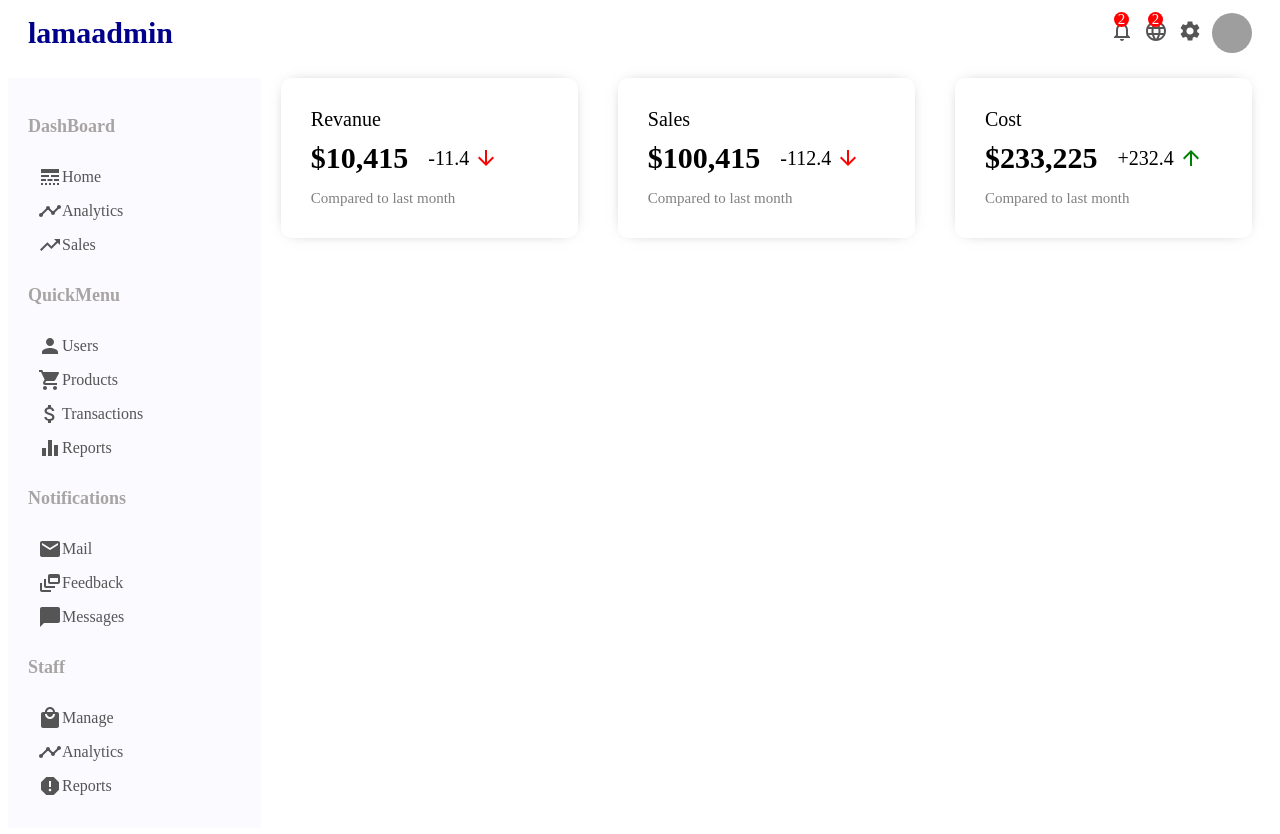
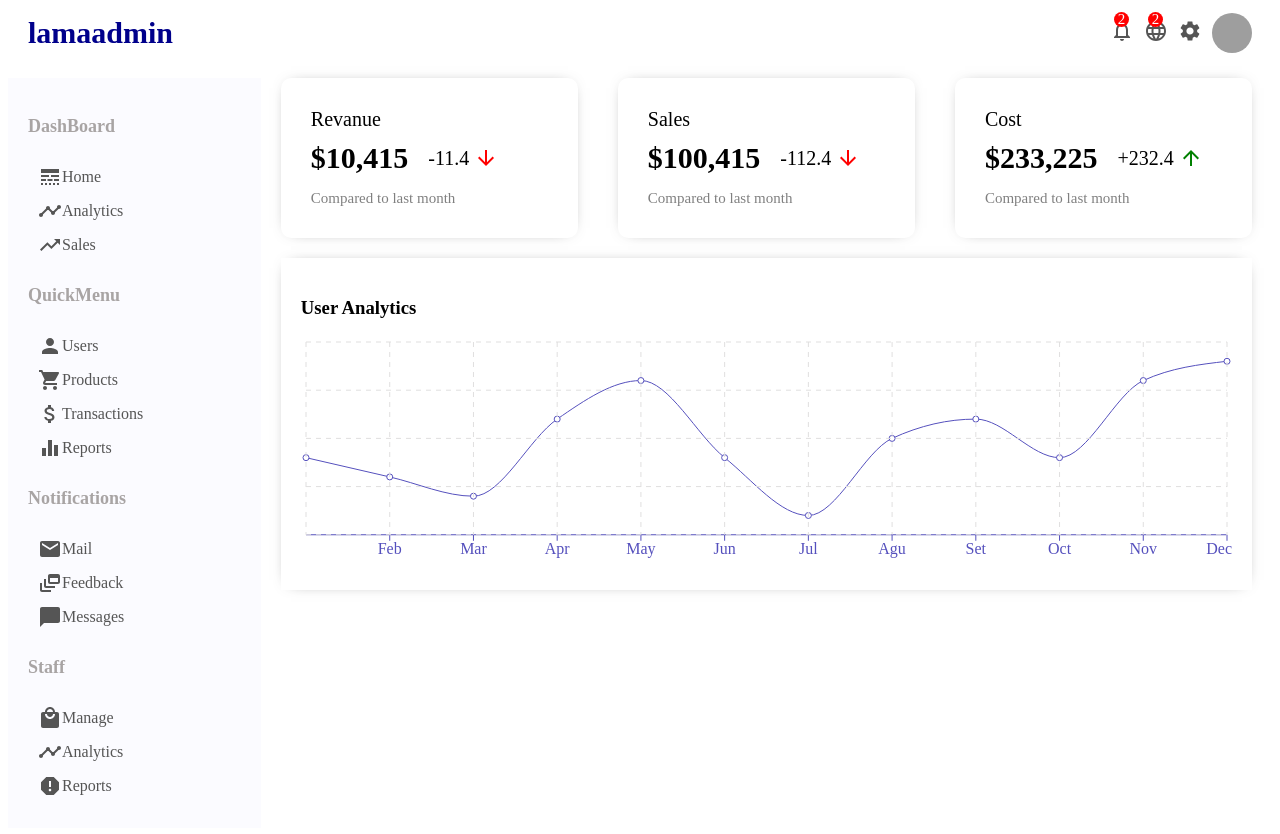
Before and after one commit to HenriqueCeZ/DashBoard-React, a React (Create React App) app: page / in a window 1280 px wide. Shown: the top 834 px of the page. Built offline with nearby package versions, Linux system fonts and the light colour scheme; grey boxes are pictures that could not be loaded.

Commit message:
DummyData and Chart component is ready

```diff
--- /dev/null
+++ b/src/DummyData.js
@@ -0,0 +1,63 @@
+export const userData = [
+    {
+      name: "Jan",
+      "Active User": 4000,
+
+    },
+    {
+        name: "Feb",
+        "Active User": 3000,
+
+      },
+      {
+        name: "Mar",
+        "Active User": 2000,
+
+      },
+      {
+        name: "Apr",
+        "Active User": 6000,
+
+      },
+      {
+        name: "May",
+        "Active User": 8000,
+
+      },
+      {
+        name: "Jun",
+        "Active User": 4000,
+
+      },
+      {
+        name: "Jul",
+        "Active User": 1000,
+
+      },
+      {
+        name: "Agu",
+        "Active User": 5000,
+
+      },
+      {
+        name: "Set",
+        "Active User": 6000,
+
+      },
+      {
+        name: "Oct",
+        "Active User": 4000,
+
+      },
+      {
+        name: "Nov",
+        "Active User": 8000,
+
+      },
+      {
+        name: "Dec",
+        "Active User": 9000,
+
+      },
+
+  ];
--- /dev/null
+++ b/src/components/chart/Chart.jsx
@@ -0,0 +1,22 @@
+import './chart.css'
+import { LineChart, Line, XAxis,CartesianGrid, Tooltip, ResponsiveContainer } from 'recharts';
+
+
+export default function Chart({title,data,dataKey, grid}) {
+
+    return (
+        <div className="chart">
+                    <h3 className="chartTitle">{title}</h3>
+                    <ResponsiveContainer width="100%" aspect={4 / 1}>
+                        <LineChart data={data}>
+                            <XAxis dataKey="name" stroke="#5550BD"/>
+                            <Line type="monotone" dataKey={dataKey}stroke="#5550Bd"/>
+                            <Tooltip/>
+                            {grid &&<CartesianGrid stroke="#e0dfdf" strokeDasharray="5 5"/>}
+
+                        </LineChart>
+
+                    </ResponsiveContainer>
+        </div>
+    )
+}
--- /dev/null
+++ b/src/components/chart/chart.css
@@ -0,0 +1,11 @@
+.chart{
+    margin: 20px;
+    padding: 20px;
+    -webkit-box-shadow: 0px 0px 15px -10px rgba(0,0,0,0.75);
+    box-shadow: 0px 0px 15px -10px rgba(0,0,0,0.75);
+    }
+
+.chartTitles {
+    margin-bottom: 20px;
+
+}
--- a/src/pages/home/Home.jsx
+++ b/src/pages/home/Home.jsx
@@ -1,11 +1,14 @@
 import React from 'react'
 import './home.css'
 import Featured from '../../components/featuredInfo/Featured'
+import Chart from '../../components/chart/Chart'
+import {userData} from '../../DummyData.js';
 
 export default function Home() {
     return (
         <div className='home'>
                 <Featured/>
+                <Chart data={userData} title="User Analytics" grid dataKey="Active User"/>
         </div>
     )
 }
```
